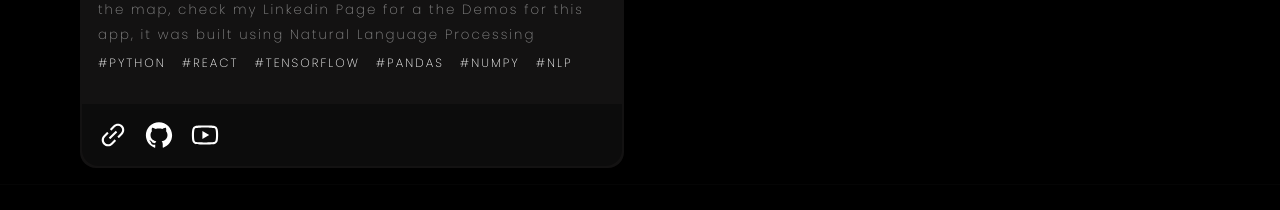
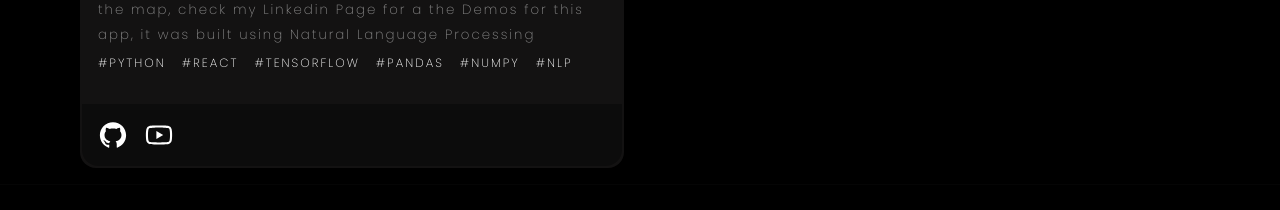
Before and after one commit to Akinleyejoshua/joshuaakinleye, a Next.js app: page / in a window 1280 px wide. Shown: the part 4540-4750 px from the top of the page. Built offline with nearby package versions, Linux system fonts and the light colour scheme.

Commit message:
Update Projects.jsx

```diff
--- a/layouts/Projects.jsx
+++ b/layouts/Projects.jsx
@@ -161,7 +161,7 @@ export const Projects = () => {
 
                         </div>
                         <div className="actions">
-                            <a target="blank" title="Visit" href={item?.link}><AiOutlineLink /></a>
+                            {item?.link !== null && <a target="blank" title="Visit" href={item?.link}><AiOutlineLink /></a>}
                             {item?.github !== null && <a title="Repository" target="blank" href={item?.github}><AiOutlineGithub /></a>}
                             {item?.youtube !== undefined && <a title="Youtube DEMO" target="blank" href={item?.youtube}><AiOutlineYoutube /></a>}
 
```
